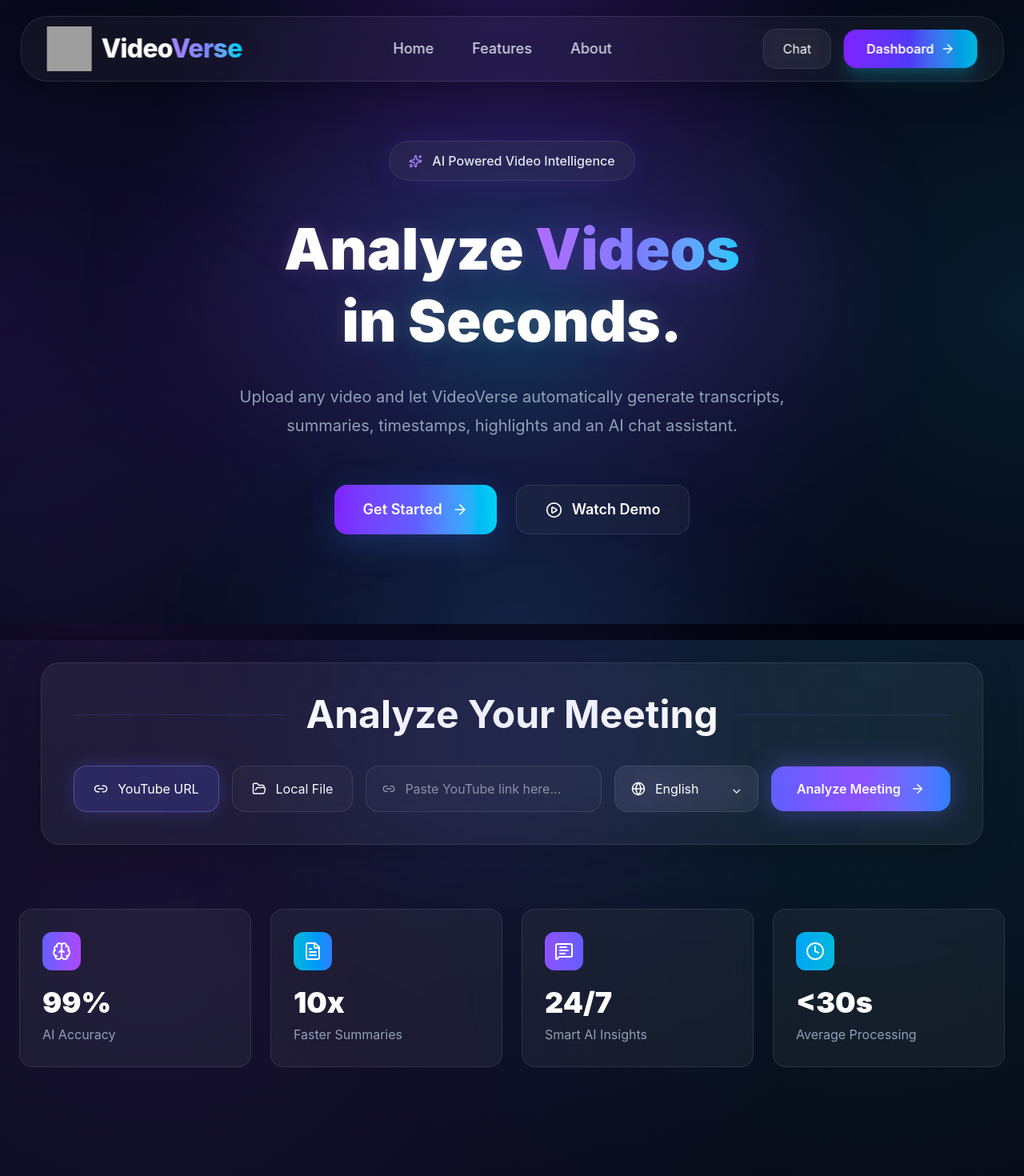
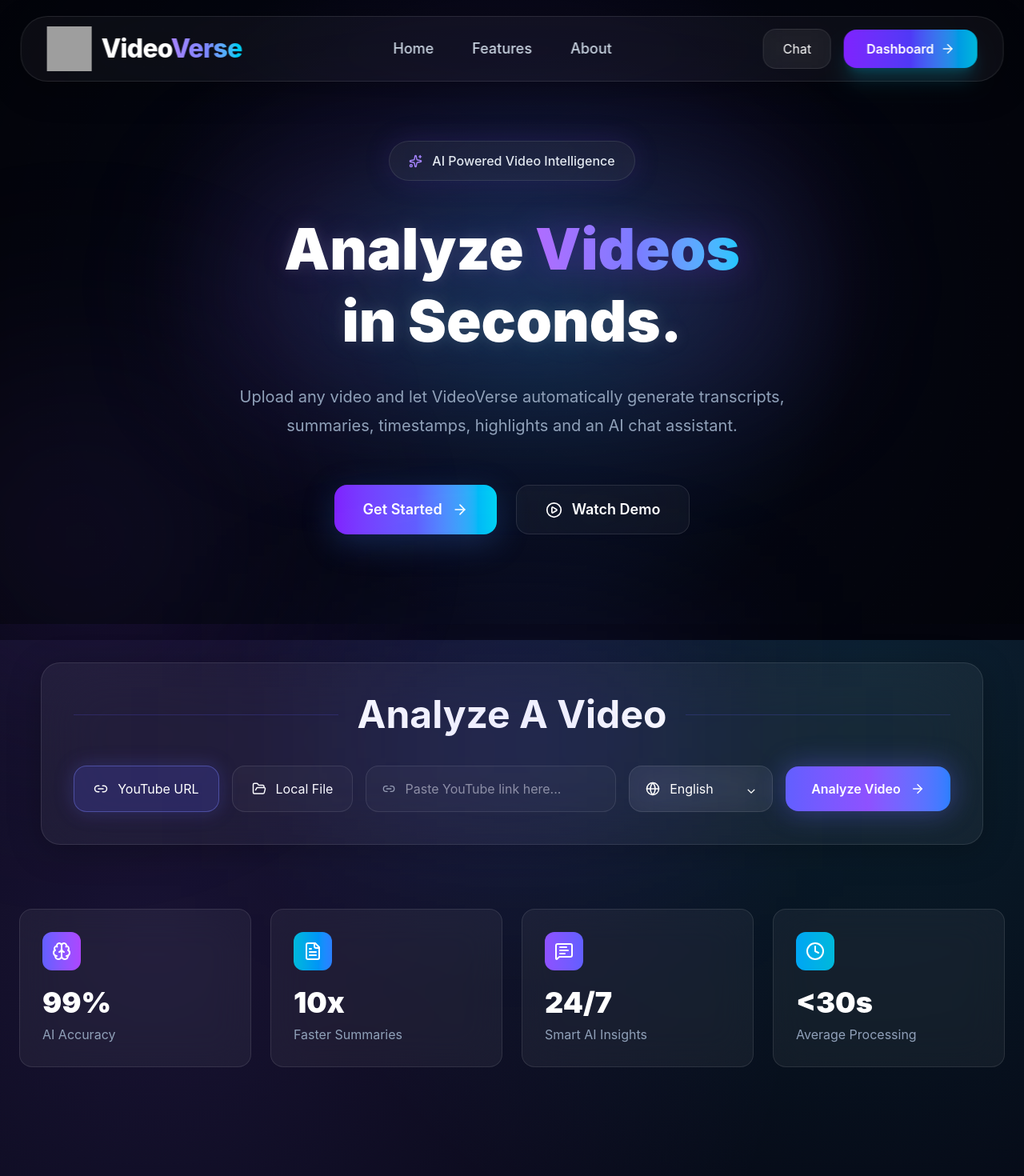
Before and after one commit to anushkaa00/AI-Video-Assistant-VideoVerse, a React app in the folder frontend/: page / in a window 1280 px wide. Shown: the top 1470 px of the page at 80% size. Built offline with nearby package versions, Linux system fonts and the light colour scheme; grey boxes are pictures that could not be loaded; the HTML template or start-up script is replaced by a standard one.

Commit message:
bg updated

```diff
--- a/frontend/src/components/Hero.jsx
+++ b/frontend/src/components/Hero.jsx
@@ -10,56 +10,32 @@ export default function Hero() {
 <div className="absolute inset-0 -z-10 overflow-hidden">
 
   {/* Base */}
+  <div className="absolute inset-0 bg-[#040611]" />
 
-  <div className="absolute inset-0 bg-[#050816]" />
-
-  {/* Center Glow */}
-
+  {/* Main Purple Glow */}
   <div
     className="absolute inset-0"
     style={{
       background:
-        "radial-gradient(circle at center, rgba(60,130,246,0.18) 0%, rgba(109,40,217,0.14) 25%, rgba(5,8,22,0) 70%)",
+        "radial-gradient(circle at 50% 42%, rgba(124,58,237,.16) 0%, rgba(124,58,237,.08) 22%, transparent 58%)",
     }}
   />
 
-  {/* Top Purple */}
-
+  {/* Soft Cyan Accent */}
   <div
     className="absolute inset-0"
     style={{
       background:
-        "radial-gradient(circle at 50% 0%, rgba(124,58,237,.18) 0%, transparent 45%)",
+        "radial-gradient(circle at 55% 55%, rgba(6,182,212,.08) 0%, transparent 45%)",
     }}
   />
 
-  {/* Bottom Blue */}
-
+  {/* Dark Vignette */}
   <div
     className="absolute inset-0"
     style={{
       background:
-        "radial-gradient(circle at 50% 100%, rgba(34,211,238,.10) 0%, transparent 45%)",
-    }}
-  />
-
-  {/* Left Corner */}
-
-  <div
-    className="absolute inset-0"
-    style={{
-      background:
-        "radial-gradient(circle at 0% 50%, rgba(124,58,237,.12) 0%, transparent 35%)",
-    }}
-  />
-
-  {/* Right Corner */}
-
-  <div
-    className="absolute inset-0"
-    style={{
-      background:
-        "radial-gradient(circle at 100% 50%, rgba(34,211,238,.10) 0%, transparent 35%)",
+        "radial-gradient(circle at center, transparent 45%, rgba(0,0,0,.45) 100%)",
     }}
   />
 
--- a/frontend/src/components/MeetingCard.jsx
+++ b/frontend/src/components/MeetingCard.jsx
@@ -114,7 +114,7 @@ const {
           <div className="h-px flex-1 bg-indigo-500/20" />
 
           <h2 className="text-5xl font-bold">
-            Analyze Your Meeting
+            Analyze A Video
           </h2>
 
           <div className="h-px flex-1 bg-indigo-500/20" />
@@ -220,25 +220,22 @@ const {
 
         <div
   className="
+    relative
+    z-[100]
     flex
     items-center
-
     gap-3
-
     bg-white/5
     backdrop-blur-xl
-
     border
     border-white/10
-
     rounded-2xl
-
     px-5
     py-4
     min-w-[180px]
   "
 >
-          <div className="relative w-full">
+          <div className="relative w-full z-[100]">
 
   <button
     type="button"
@@ -280,7 +277,7 @@ const {
 
         shadow-[0_10px_40px_rgba(0,0,0,0.4)]
 
-        z-50
+        z-[999]
       "
     >
       <button
@@ -326,32 +323,26 @@ const {
           <button
           onClick={handleAnalyze}
            className="
+relative
+z-10
 flex
 items-center
-
 gap-3
-
 px-8
 py-4
-
 rounded-2xl
-
 font-semibold
-
 bg-gradient-to-r
 from-indigo-500
 via-violet-500
 to-blue-500
-
 shadow-[0_0_35px_rgba(99,102,241,0.45)]
-
 hover:scale-105
-
 transition-all
 "
           >
 
-            {loading ? "Analyzing..." : "Analyze Meeting"}
+            {loading ? "Analyzing..." : "Analyze Video"}
             <ArrowRight size={18} />
           </button>
 
```
Lines whose indentation alone changed are shown as unchanged.
